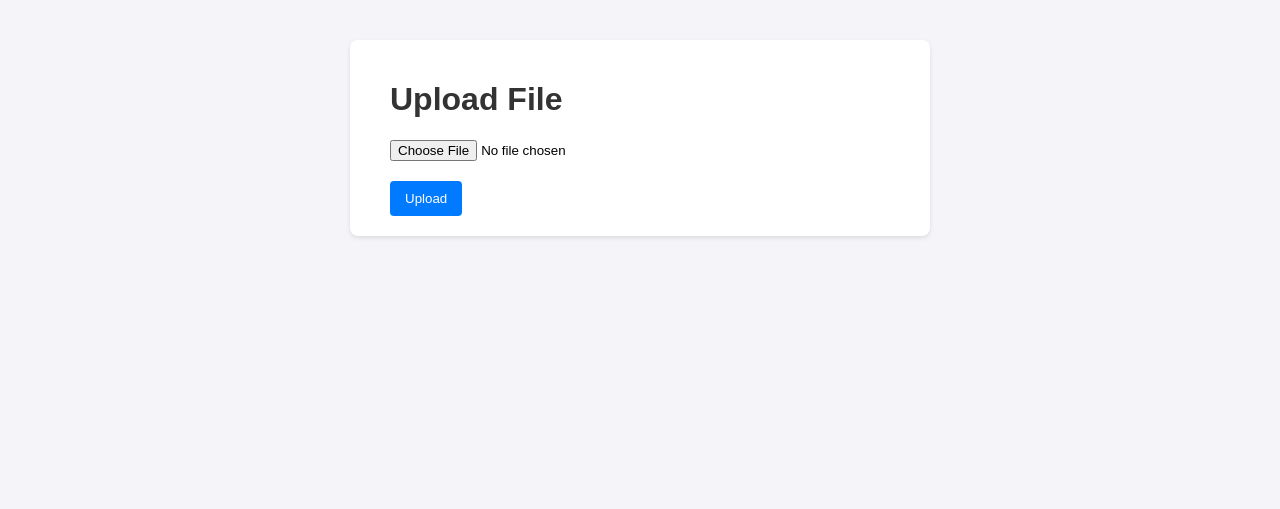
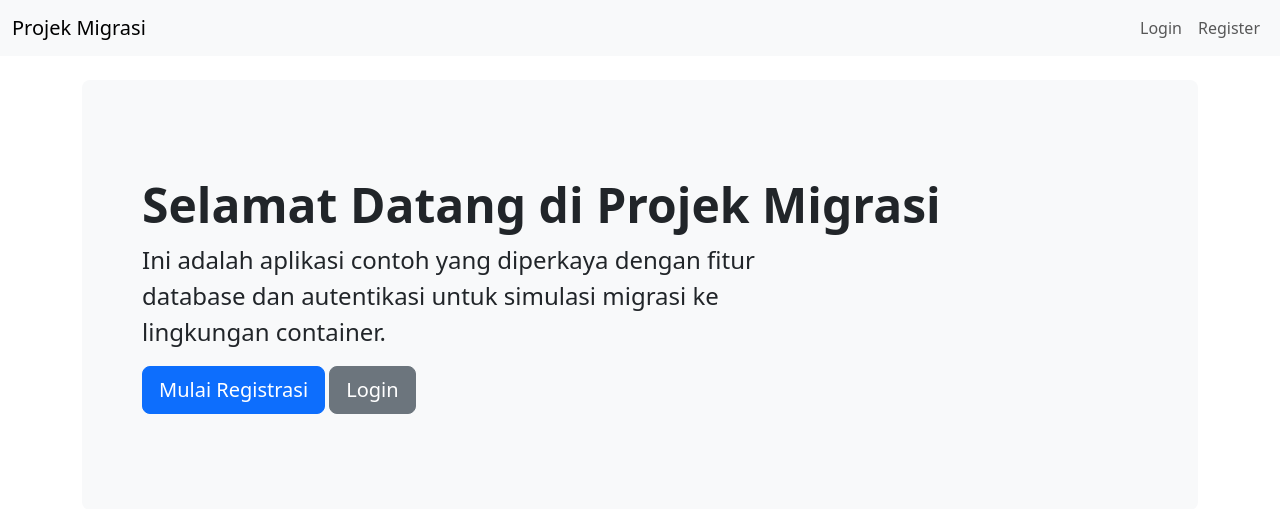
Before and after one commit to ddt-mmt/projek-migrasi, a Flask app: template templates/index.html in a window 1280 px wide. Shown: the top 509 px of the page. Run offline with Flask 3, Linux system fonts and the light colour scheme; the template is opened without the code that fills it, so the values that code supplies are empty.

Commit message:
Add Dockerfile, update app.py, add templates and requirements

```diff
--- a/app.py
+++ b/app.py
@@ -1,42 +1,91 @@
-import sys, os, traceback
-sys.path.insert(0, os.path.dirname(__file__))
 
-import subprocess
-import socket
-import socket
-import time
-import ipaddress
-import requests
-from flask import Flask, request, jsonify, send_file
-import google.generativeai as genai
+import sys, os, traceback, subprocess, socket, time, ipaddress, requests
+from flask import Flask, request, jsonify, render_template, redirect, url_for, session, flash
+from flask_sqlalchemy import SQLAlchemy
+from werkzeug.security import generate_password_hash, check_password_hash
 
+# --- Konfigurasi Aplikasi ---
+app = Flask(__name__)
+# Kunci rahasia untuk session management. Di aplikasi nyata, ini harus kompleks dan disimpan sebagai environment variable.
+app.config['SECRET_KEY'] = 'dev-secret-key'
+app.config['SQLALCHEMY_DATABASE_URI'] = 'sqlite:///db.sqlite' # Menggunakan SQLite
+app.config['SQLALCHEMY_TRACK_MODIFICATIONS'] = False
 
+db = SQLAlchemy(app)
 
-app = Flask(__name__)
+# --- Model Database ---
+class User(db.Model):
+    id = db.Column(db.Integer, primary_key=True)
+    username = db.Column(db.String(80), unique=True, nullable=False)
+    password_hash = db.Column(db.String(128), nullable=False)
 
-@app.errorhandler(500)
-def internal_error(error):
-    with open('/root/error.log', 'a') as f:
-        f.write(f"[{time.ctime()}] Internal Server Error: {error}\n")
-        f.write(traceback.format_exc())
-        f.write("\n---\n")
-    return jsonify({"error": "Internal Server Error. Check server logs for details."}), 500
+    def set_password(self, password):
+        self.password_hash = generate_password_hash(password)
 
-# --- Konfigurasi Keamanan ---
-RATE_LIMIT_SECONDS = 15  # Izinkan 1 permintaan per IP setiap 15 detik
+    def check_password(self, password):
+        return check_password_hash(self.password_hash, password)
+
+# --- Routes (Halaman) ---
+
+@app.route('/')
+def index():
+    return render_template('index.html')
+
+@app.route('/register', methods=['GET', 'POST'])
+def register():
+    if request.method == 'POST':
+        username = request.form['username']
+        password = request.form['password']
+
+        if User.query.filter_by(username=username).first():
+            flash('Username sudah ada', 'danger')
+            return redirect(url_for('register'))
+
+        new_user = User(username=username)
+        new_user.set_password(password)
+        db.session.add(new_user)
+        db.session.commit()
+
+        flash('Registrasi berhasil! Silakan login.', 'success')
+        return redirect(url_for('login'))
+    return render_template('register.html')
+
+@app.route('/login', methods=['GET', 'POST'])
+def login():
+    if request.method == 'POST':
+        username = request.form['username']
+        password = request.form['password']
+        user = User.query.filter_by(username=username).first()
+
+        if user and user.check_password(password):
+            session['user_id'] = user.id
+            session['username'] = user.username
+            return redirect(url_for('dashboard'))
+        else:
+            flash('Username atau password salah', 'danger')
+    return render_template('login.html')
+
+@app.route('/dashboard')
+def dashboard():
+    if 'user_id' not in session:
+        return redirect(url_for('login'))
+    return render_template('dashboard.html')
+
+@app.route('/logout')
+def logout():
+    session.clear()
+    return redirect(url_for('index'))
+
+# --- API (Fitur Asli) ---
+
+# Konfigurasi Keamanan API
+RATE_LIMIT_SECONDS = 15
 REQUEST_TIMESTAMPS = {}
 
-# --- Fungsi Bantuan Keamanan ---
 def is_safe_target(target):
-    """
-    Memeriksa apakah target adalah alamat IP publik yang valid.
-    Mencegah pemindaian terhadap alamat lokal, privat, atau broadcast.
-    """
     try:
-        # Coba resolve domain name jika bukan IP
         ip_str = socket.gethostbyname(target)
         ip = ipaddress.ip_address(ip_str)
-        # Tolak jika alamat adalah tidak ditentukan (0.0.0.0)
         if ip.is_unspecified:
             return False, f"Pemindaian terhadap alamat IP tidak ditentukan ({ip_str}) tidak diizinkan."
         return True, None
@@ -45,18 +94,58 @@ def is_safe_target(target):
     except ValueError:
         return False, f"Target '{target}' bukan nama domain atau alamat IP yang valid."
 
-# Route untuk menyajikan halaman HTML utama
-@app.route('/')
-def index():
-    return send_file('/root/index.html')
-
-# Route untuk API analisis
 @app.route('/analyze', methods=['POST'])
 def analyze():
-    # --- Implementasi Rate Limiting ---
-    client_ip = request.remote_addr
+    # Cek apakah user sudah login
+    if 'user_id' not in session:
+        return jsonify({"error": "Akses ditolak. Silakan login terlebih dahulu."}), 403
+
+    # Rate Limiting per user
+    user_id = session['user_id']
     current_time = time.time()
-    last_request_time = REQUEST_TIMESTAMPS.get(client_ip)
+    last_request_time = REQUEST_TIMESTAMPS.get(user_id)
 
     if last_request_time and (current_time - last_request_time) < RATE_LIMIT_SECONDS:
-        return jsonify({"error": f"Terlalu banyak permintaan. Silakan tunggu {RATE_LIMIT_SECONDS} detik sebelum mencoba lagi."}), 429
+        return jsonify({"error": f"Terlalu banyak permintaan. Silakan tunggu {RATE_LIMIT_SECONDS} detik."}), 429
+
+    REQUEST_TIMESTAMPS[user_id] = current_time
+
+    data = request.get_json()
+    target = data.get('target')
+
+    if not target:
+        return jsonify({"error": "Target tidak boleh kosong"}), 400
+
+    safe, message = is_safe_target(target)
+    if not safe:
+        return jsonify({"error": message}), 400
+
+    try:
+        # Menjalankan traceroute dan menangkap output
+        result = subprocess.check_output(['traceroute', '-w', '2', '-q', '1', target], stderr=subprocess.STDOUT, text=True)
+        return jsonify({"target": target, "result": result})
+    except subprocess.CalledProcessError as e:
+        return jsonify({"error": f"Perintah traceroute gagal: {e.output}"}), 500
+    except FileNotFoundError:
+        return jsonify({"error": "Perintah 'traceroute' tidak ditemukan. Pastikan sudah terinstall di server."}), 500
+
+# --- Error Handling & Inisialisasi DB ---
+
+@app.errorhandler(500)
+def internal_error(error):
+    # Log ke stderr (praktik terbaik untuk container)
+    print(f"[{time.ctime()}] Internal Server Error: {error}", file=sys.stderr)
+    traceback.print_exc()
+    return jsonify({"error": "Internal Server Error. Hubungi administrator."}), 500
+
+# Perintah untuk inisialisasi database
+@app.cli.command('init-db')
+def init_db_command():
+    """Membuat tabel database baru."""
+    db.create_all()
+    print('Database telah diinisialisasi.')
+
+if __name__ == '__main__':
+    # Perhatian: app.run() hanya untuk development.
+    # Untuk produksi, gunakan Gunicorn: gunicorn --bind 0.0.0.0:5000 app:app
+    app.run(debug=True)
--- /dev/null
+++ b/requirements.txt
@@ -0,0 +1 @@
+flask\nflask_sqlalchemy\nipaddress\nrequests\nwerkzeug\n
--- /dev/null
+++ b/templates/base.html
@@ -0,0 +1,46 @@
+<!doctype html>
+<html lang="en">
+  <head>
+    <meta charset="utf-8">
+    <meta name="viewport" content="width=device-width, initial-scale=1">
+    <title>{% block title %}Projek Migrasi{% endblock %}</title>
+    <link href="https://cdn.jsdelivr.net/npm/bootstrap@5.3.2/dist/css/bootstrap.min.css" rel="stylesheet">
+  </head>
+  <body>
+    <nav class="navbar navbar-expand-lg bg-body-tertiary">
+        <div class="container-fluid">
+            <a class="navbar-brand" href="{{ url_for('index') }}">Projek Migrasi</a>
+            <div class="collapse navbar-collapse">
+                <ul class="navbar-nav ms-auto">
+                    {% if 'user_id' in session %}
+                        <li class="nav-item">
+                            <a class="nav-link" href="{{ url_for('dashboard') }}">Dashboard</a>
+                        </li>
+                        <li class="nav-item">
+                            <a class="nav-link" href="{{ url_for('logout') }}">Logout</a>
+                        </li>
+                    {% else %}
+                        <li class="nav-item">
+                            <a class="nav-link" href="{{ url_for('login') }}">Login</a>
+                        </li>
+                        <li class="nav-item">
+                            <a class="nav-link" href="{{ url_for('register') }}">Register</a>
+                        </li>
+                    {% endif %}
+                </ul>
+            </div>
+        </div>
+    </nav>
+    <div class="container mt-4">
+        {% with messages = get_flashed_messages(with_categories=true) %}
+            {% if messages %}
+                {% for category, message in messages %}
+                    <div class="alert alert-{{ category }}">{{ message }}</div>
+                {% endfor %}
+            {% endif %}
+        {% endwith %}
+        {% block content %}{% endblock %}
+    </div>
+    <script src="https://cdn.jsdelivr.net/npm/bootstrap@5.3.2/dist/js/bootstrap.bundle.min.js"></script>
+  </body>
+</html>
--- a/templates/index.html
+++ b/templates/index.html
@@ -1,36 +1,14 @@
-<!doctype html>
-<html lang="en">
-<head>
-    <meta charset="utf-8">
-    <meta name="viewport" content="width=device-width, initial-scale=1, shrink-to-fit=no">
-    <title>Upload File</title>
-    <style>
-        body { font-family: sans-serif; background-color: #f4f4f9; margin: 40px; }
-        .container { background: #fff; padding: 20px 40px; border-radius: 8px; box-shadow: 0 2px 4px rgba(0,0,0,0.1); max-width: 500px; margin: auto; }
-        h1 { color: #333; }
-        .flash { padding: 10px; margin-bottom: 20px; border-radius: 4px; }
-        .flash.success { background-color: #d4edda; color: #155724; border: 1px solid #c3e6cb; }
-        .flash.error { background-color: #f8d7da; color: #721c24; border: 1px solid #f5c6cb; }
-        form { margin-top: 20px; }
-        input[type=file] { display: block; margin-bottom: 20px; }
-        input[type=submit] { background-color: #007bff; color: white; padding: 10px 15px; border: none; border-radius: 4px; cursor: pointer; }
-        input[type=submit]:hover { background-color: #0056b3; }
-    </style>
-</head>
-<body>
-    <div class="container">
-        <h1>Upload File</h1>
-        {% with messages = get_flashed_messages(with_categories=true) %}
-          {% if messages %}
-            {% for category, message in messages %}
-              <div class="flash {{ category }}">{{ message }}</div>
-            {% endfor %}
-          {% endif %}
-        {% endwith %}
-        <form method=post enctype=multipart/form-data action="/upload">
-          <input type=file name=file>
-          <input type=submit value=Upload>
-        </form>
+{% extends 'base.html' %}
+
+{% block title %}Selamat Datang{% endblock %}
+
+{% block content %}
+    <div class="p-5 mb-4 bg-light rounded-3">
+        <div class="container-fluid py-5">
+            <h1 class="display-5 fw-bold">Selamat Datang di Projek Migrasi</h1>
+            <p class="col-md-8 fs-4">Ini adalah aplikasi contoh yang diperkaya dengan fitur database dan autentikasi untuk simulasi migrasi ke lingkungan container.</p>
+            <a href="{{ url_for('register') }}" class="btn btn-primary btn-lg">Mulai Registrasi</a>
+            <a href="{{ url_for('login') }}" class="btn btn-secondary btn-lg">Login</a>
+        </div>
     </div>
-</body>
-</html>
+{% endblock %}
```
Also changed, not shown: templates/dashboard.html (added, +53 -0 lines), templates/login.html (added, +18 -0 lines), templates/register.html (added, +18 -0 lines), instance/db.sqlite (added), 1 other file.
